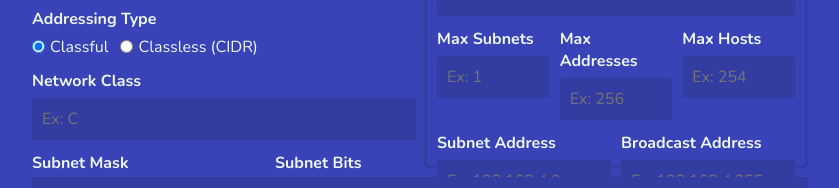
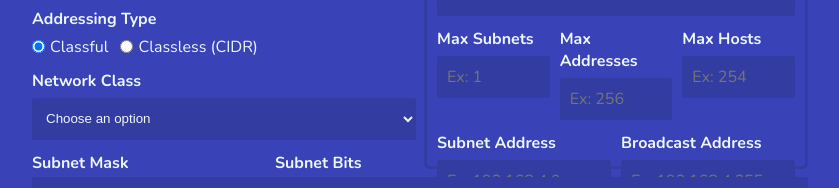
Before and after one commit to fernandonagase/masker, a React (Create React App) app: page / in a window 1280 px wide. Shown: the part 268-456 px from the top of the page, without its empty margins (224-1063 px from the left). Built offline with nearby package versions, Linux system fonts and the light colour scheme.

Commit message:
feat: turn network class field into a select component

```diff
--- a/src/components/Calculator/index.tsx
+++ b/src/components/Calculator/index.tsx
@@ -3,10 +3,13 @@ import React, { useState } from 'react';
 import './styles.css';
 import Input from '../Input';
 import RadioButton from '../RadioButton';
+import Select from '../SelectButton';
 
 function Calculator() {
     const [ ipAddress, setIpAddress ] = useState('');
     const [ addressingType, setAddressingType ] = useState('classful');
+
+    const [ networkClass, setNetworkClass ] = useState('');
     const [ mask, setMask ] = useState('');
 
     const [ addressRange, setAddressRange ] = useState('');
@@ -50,10 +53,16 @@ function Calculator() {
                     </div>
                     { addressingType === 'classful'
                         ? <div>
-                            <Input
-                                name="class"
+                            <Select
+                                name="netclass"
                                 label="Network Class"
-                                placeholder="Ex: C"
+                                value={networkClass}
+                                onChange={(e) => {setNetworkClass(e.target.value)}}
+                                options={[
+                                    { label: 'A', value: 'A'},
+                                    { label: 'B', value: 'B'},
+                                    { label: 'C', value: 'C'}
+                                ]}
                             />
                             <div className="classful-inputs">
                                 <Input
--- /dev/null
+++ b/src/components/SelectButton/index.tsx
@@ -0,0 +1,30 @@
+import React, { SelectHTMLAttributes } from 'react';
+
+import './styles.css';
+
+interface SelectProps extends SelectHTMLAttributes<HTMLSelectElement> {
+    name: string;
+    label: string;
+    options: Array<{
+        label: string;
+        value: string;
+    }>;
+}
+
+const Select: React.FC<SelectProps> = ({ name, label, options, ...props }) => {
+    return (
+        <div className="select-group">
+            <label htmlFor={ name }>{ label }</label>
+            <select id={ name } value="" {...props}>
+                <option value="" disabled hidden>Choose an option</option>
+                {
+                    options.map((option) => (
+                        <option key={option.value} value={option.value}>{ option.label }</option>
+                    ))
+                }
+            </select>
+        </div>
+    );
+}
+
+export default Select;
--- /dev/null
+++ b/src/components/SelectButton/styles.css
@@ -0,0 +1,20 @@
+.select-group {
+    margin-bottom: 1.2rem;
+}
+
+.select-group > label {
+    display: inline-block;
+    margin-bottom: 0.6rem;
+    font-weight: 700;
+}
+
+.select-group > select {
+    display: block;
+    width: 100%;
+    height: 4.2rem;
+    padding: 0 1rem;
+    background: var(--control-on-background);
+    border: none;
+    border-radius: 0.2rem;
+    color: var(--text-light);
+}
```
